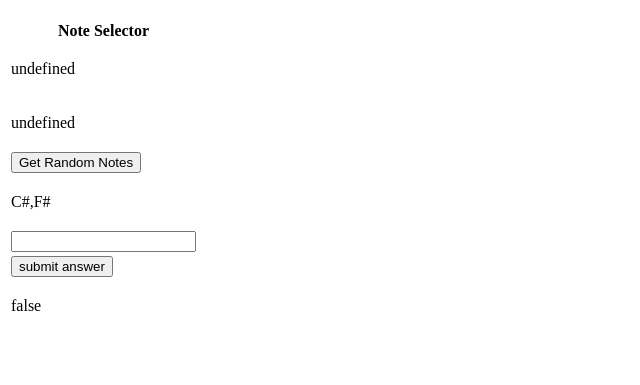
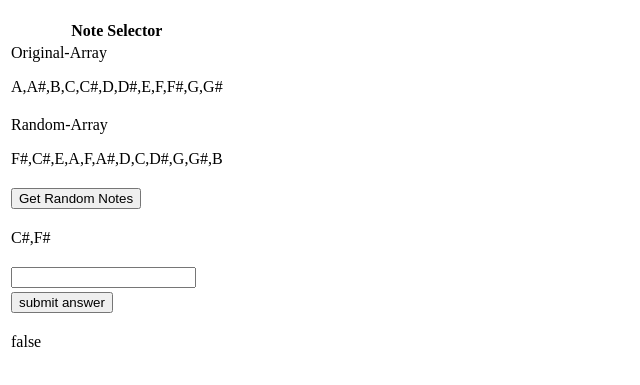
Before and after one commit to Oba-Keng/Semitone-JamBuddy, a website: page index.html in a window 1280 px wide. Shown: the part 61-446 px from the top of the page, without its empty margins (0-640 px from the left). Drawn offline with Linux system fonts and the light colour scheme.

Commit message:
2nd commit

```diff
--- a/index.html
+++ b/index.html
@@ -12,11 +12,11 @@
                 </tr>
                 <tr>
                     <td>
-                    <p id="pArray"></p>
+                        Original-Array<p id="pArray"></p>
                     </td>
                 </tr>
                     <td>
-                    <p id="pRandomArray"></p>
+                        Random-Array<p id="pRandomArray"></p>
                     </td>
                 <tr>
                     <td>
--- a/notecircle.js
+++ b/notecircle.js
@@ -12,41 +12,16 @@ class JamBuddy {
 
         let newNotes = []
         newNotes.push(...this.notes);
-        // console.log(newNotes);
-        let originalArray = document.getElementById('pArray').innerHTML=this.newNotes;
-
+        let originalArray = document.getElementById('pArray').innerHTML=newNotes;
 
         let randomArray = newNotes.sort(()=>Math.random()-0.5)
-        // console.log(randomArray)
-        let rArray = document.getElementById('pRandomArray').innerHTML=this.randomArray;
+        let rArray = document.getElementById('pRandomArray').innerHTML=randomArray;
 
         this.finalArray = randomArray.slice(0,2);
         this.finalArray.sort();
-
-        // console.log(this.finalArray)
-        // return this.finalArray;
         let fArray = document.getElementById('p').innerHTML=this.finalArray;
 
-        return (originalArray,rArray,fArray);
-
-
-
-        // let table = '';
-        // let columns = 3;
-        // let rows = 2;
-
-        // for(let i=0;i<rows;i++){
-        //     table += '<tr>'
-        //     for(let j=0;j<columns;j++){
-
-        //         table += '<td>' + j + '</td>';
-        //     }
-        //     table += '</tr>';
-        // }
-        // document.write('<table>' + table + '<table>')
-
-
-
+        return originalArray,rArray,fArray;
 
     }
 
@@ -54,31 +29,25 @@ class JamBuddy {
     checkAnswer(){
 
         let indexOne = this.notes.indexOf(this.finalArray[0])
-                   console.log("index of first element - " + indexOne)
+
         let indexTwo = this.notes.indexOf(this.finalArray[1])
-                  console.log("index of second element - " + indexTwo)
 
                   this.finalDigit = indexOne - indexTwo;
-                    // console.log(this.finalDigit)
 
 //converts negative numbers by multiplying the number by one
 
         this.finalDigit < 0 ? this.finalDigit *=-1 : this.finalDigit
-                    console.log(this.finalDigit + " semitones seperate these notes")
-
-            // return this.finalDigit;
 
         let userAnswer = document.getElementById('answer').value;
 
         if(userAnswer==this.finalDigit){
+
             return document.getElementById('p1').innerHTML=true;
 
 
-        }else{
-
+        }else {
             return document.getElementById('p1').innerHTML=false;
-
-                }
+        }
 
 }
 }
```
Lines whose indentation alone changed are shown as unchanged.
